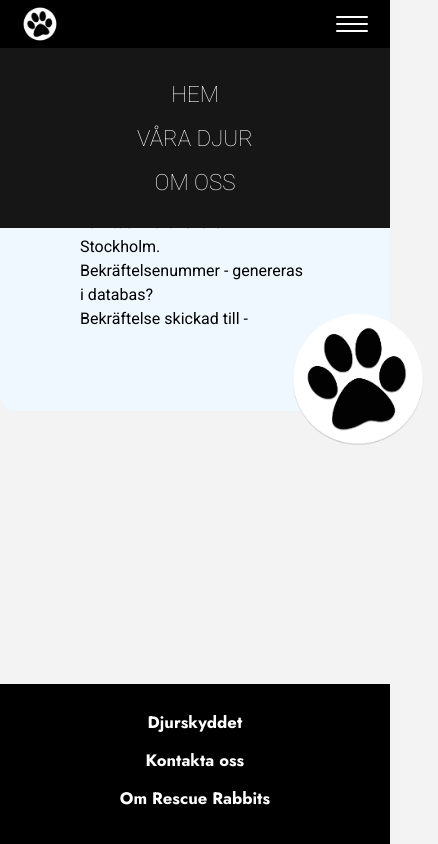
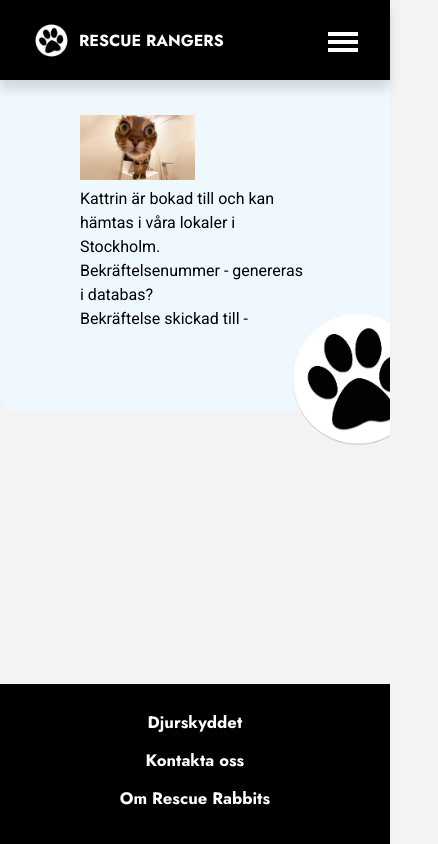
Before and after one commit to timand1/rescue-rabbits-magic-monkeys, a React (Vite) app: page /Confirmed in a window 390 px wide. Shown: the whole page, 438 px wide, since content can reach past the window. Built offline with nearby package versions, Linux system fonts and the light colour scheme.

Commit message:
Search, CSS, sass

```diff
--- a/src/App.scss
+++ b/src/App.scss
@@ -18,7 +18,8 @@ body {
 
 .App {
     height: 100vh;
-    width: 100vw;
+    width: 100%;
+    overflow-x: hidden;
     @include variables.flexContainer();
     justify-content: space-between;
 }
--- a/src/animals.json
+++ b/src/animals.json
@@ -14,7 +14,7 @@
             "booked": false
         },
         {
-            "name": "Katt-rin",
+            "name": "Kattrin",
             "image": "/cat1.jpg",
             "gender": "Hona",
             "age": "8",
@@ -49,11 +49,11 @@
             "date": "24/12-18",
             "about": "Upphittad på en lekpark i Göteborgs centrum. Okänd orsak.",
             "location": "Göteborg",
-            "diseases": "Rabies",
+            "diseases": "Rabies, tandproblem",
             "booked": true
         },
         {
-            "name": "Berit",
+            "name": "Kalle",
             "image": "/dog3.webp",
             "gender": "Hona",
             "age": "12",
@@ -66,7 +66,7 @@
             "booked": false
         },
         {
-            "name": "Berit",
+            "name": "Björn",
             "image": "/dog3.webp",
             "gender": "Hona",
             "age": "12",
--- a/src/components/Nav.tsx
+++ b/src/components/Nav.tsx
@@ -1,45 +1,65 @@
-import { useNavigate } from 'react-router-dom';
+import { useNavigate, NavLink } from 'react-router-dom';
 import logo from '../assets/LOGO.png'
 import { useState } from 'react';
 
-import '../styles/_nav.scss'
+import '../styles/_navNew.scss'
 
 export default function Nav() {
     const navigate = useNavigate();
-
-    const [showMenu, setShowMenu] = useState<boolean>(false)
-
+    const [menuOpen, setMenuOpen] = useState<boolean>(false);
 
     const handleMenu: () => void = () => {
-        setShowMenu(!showMenu);
+        setMenuOpen(!menuOpen);
 
     }
 
+    const changeUrl: () => void = () => {
+        setMenuOpen(false)
+    }
 
+    const handleHome: () => void = () => {
+        const root:any = document.querySelector('#root')
+        root.scrollIntoView({
+            behavior: 'smooth'
+          });
+    }
+   const scrollToAnimals: () => void = () => {
+    setTimeout(() => {
+        const divider:any = document.querySelector('#divider')
+        divider.scrollIntoView({
+            behavior: 'smooth'
+          });
+    }, 100);
+
+    }
+
+    const handleLogo: () => void = () => {
+        setMenuOpen(false)
+        navigate('/')
+        const root:any = document.querySelector('#root')
+        root.scrollIntoView({
+            behavior: 'smooth'
+          });
+    }
 
     return (
-        <div className='nav-container'>
-            <nav className='nav'>
-
-                <div className='nav-left'>
-                    <figure className='flex nav-logo' style={{ backgroundImage: `url(${logo})`}}></figure>
-                </div>
-                <div className='mobile-container'>
-                    <button className='mobile-menu-btn' onClick={handleMenu} >
-                        <figure className='menu-fig'></figure>
-                        <figure className='menu-fig'></figure>
-                        <figure className='menu-fig'></figure>
-                    </button>
-                </div>
-                {!showMenu &&
-                <div className='nav-right'>
-                    <button className='nav-btn' onClick={() => navigate('/')}>HEM</button>
-                    <div className='nav-fill'></div>
-                    <button className='nav-btn' onClick={() => scrollTo()}>VÅRA DJUR</button>
-                    <button className='nav-btn' onClick={() => navigate('/About')}>OM OSS</button>
-                </div>
-                }
+        <header>
+            <div className="logo-container">
+                <img className='logo' onClick={(handleLogo)} src={logo} alt="img" />
+                <h2>RESCUE RANGERS</h2>
+            </div>
+            <div className="menu-btn" onClick={handleMenu}>
+                <span className={menuOpen ? 'menu-btn--top' : ''}></span>
+                <span className={menuOpen ? 'menu-btn--mid' : ''}></span>
+                <span className={menuOpen ? 'menu-btn--bottom' : ''}></span>
+            </div>
+            <nav className={menuOpen ? 'nav open' : 'nav'}>
+                <ul className="link-container">
+                    <NavLink className="link" to="/" onClick={handleHome} >HEM</NavLink >
+                    <NavLink className="link" to="/" onClick={scrollToAnimals} >DJUREN</NavLink>
+                    <NavLink className="link" to="/about"  onClick={changeUrl} >OM OSS</NavLink>
+                </ul>
             </nav>
-        </div>
+        </header>
     )
 }
--- a/src/components/Search.tsx
+++ b/src/components/Search.tsx
@@ -13,13 +13,16 @@ export default function Search(props: SearchProps) {
 
     const handleSearch: (e:any) => void = (e:any) => {
         setSearchInput(e.target.value)
+        if(e.key === 'Enter' && searchInput.length >= 1) {
+            props.searchAnimals(searchInput)
+        }
     }
 
     return (
         <div className='search-container'>
             <div className='search'>
                 <input className='search-form' type="text" placeholder='Sök efter ras, ålder eller plats' onKeyUp={(e) => {handleSearch(e)}} />
-                <button className='search-btn' onClick={() => props.searchAnimals(searchInput)}>SÖK</button>
+                <button className='search-btn' onClick={(e) => props.searchAnimals(searchInput)}>SÖK</button>
             </div>
 
 
--- a/src/styles/_hero.scss
+++ b/src/styles/_hero.scss
@@ -11,6 +11,7 @@
     justify-content: space-between;
     flex-wrap: wrap;
     padding: 1.5em;
+    margin-top: 8em;
     margin-bottom: 1.5em;
     background-color: #e6e4e4;
     background-color: rgb(207, 207, 207);
@@ -46,7 +47,6 @@
 
 @media screen and (max-width: 786px) {
     .hero {
-        margin-top: 5rem;
         text-align: center;
         .hero-article {
             height: 100%;
--- a/src/styles/_nav.scss
+++ b/src/styles/_nav.scss
@@ -3,12 +3,10 @@
 @use "sass:color";
 
 .nav-container{
-    @include variables.flexContainer(row);
-    justify-content: center;
-    max-height: 5em;
+    // @include variables.flexContainer(row);
+    height: 5em;
     background-color: black;
     margin-bottom: 1.5em;
-    width: 100vw;
 }
 
 .nav-logo {
@@ -17,33 +15,33 @@
     min-width: 5em;
     @extend %bg-image;
 }
+
+// .nav-fill{
+//     @include variables.flexContainer(row);
+//     flex: 1;
+// }
 .nav{
-    width: 70vw;
-    display: flex;
+    @include variables.flexContainer(row);
+    @extend %app-size;
+    justify-content: space-between;
     align-items: center;
-    justify-content: center;
+    // min-width: 70vw;
 
 
 
 }
-// .nav-left{
-//     min-height: 5em;
-//     min-width: 5em;
-// }
+
+
+.nav-left, .nav-middle{
+    // @include variables.flexContainer(row);
+}
 .nav-right{
-    display: flex;
-    width: 100vw;
-    gap: 1rem;
+    @include variables.flexContainer(row);
+    gap: 2rem;
+    margin-left: auto;
 }
-
-.nav-fill{
-    display: flex;
-    flex: 2;
-}
-
 .nav-btn{
-
-    justify-content: center;
+    min-width: 5rem;
     align-items: center;
     @include variables.flexContainer(row);
     @include buttons.nav-btn();
@@ -58,77 +56,48 @@
     font-size: 1rem;
     transition: 1s all;
 }
-.mobile-container{
+@media only screen and (max-width: 786px) {
+    .search-form{
+        width: 9rem;
 
-
-   display: none;
-}
-.mobile-menu-btn{
-
-    @include variables.flexContainer();
-    justify-content: center;
-    align-items: center;
-    transition: .1s all;
-
-    background-color: black;
-    gap: 5px;
-    border: none;
-    cursor: pointer;
-
-}
-
-.menu-fig{
-    width: 2rem;
-    height: 2px;
-    background-color: white;
-    border-radius: 16px;
-}
+    }
 
 
 
+  }
+
 @media only screen and (max-width: 786px) {
-    .mobile-container{
-        margin-right: 1rem;
-        display: flex;
-        justify-content: center;
-        align-items: center;
+    .nav{
+        padding: 1em 0;
+        min-width: 100vw;
+    }
 
-     }
+    .nav-container{
+        background-color: rgb(0, 0, 0);
+        flex-wrap: wrap;
+    }
 
-     .nav-container{
-        width: 100vw;
-        position: fixed;
-        z-index: 1000;
-     }
-    .nav{
+    .nav-logo-container {
+        transform: scale(0%);
+    }
 
-        width: 100vw;
-        justify-content: space-between;
-        height: 3rem;
-
-
+    .nav-btn{
+        font-size: 1.3em;
     }
-   .nav-fill{
-    display: none;
-   }
-    .nav-logo{
-        transform: scale(50%);
-
+    .nav-left{
+        transform: scale(0%);
+        width: 0px;
+        margin-left: 1em;
     }
     .nav-right{
-
-        background-color: rgb(22, 22, 22);
-        flex-direction: column;
-        position: absolute;
-        top: 3rem;
-        left: 0;
-        padding: 2rem;
-        z-index: 1000;
-
+        gap: 1rem;
+        margin-right: 1em;
     }
-
-    .search-form{
-        width: 9rem;
+    .nav-logo {
+        display: none;
+    }
+    .nav-btn {
+        font-size: 1em;
     }
 
   }
--- /dev/null
+++ b/src/styles/_navNew.scss
@@ -0,0 +1,141 @@
+@use 'variables';
+
+header {
+    @include variables.flexContainer(row);
+    justify-content: space-between;
+    align-items: center;
+    position: fixed;
+    top: 0;
+    left: 0;
+    width: 100%;
+    min-height: 80px;
+    background-color: #000;
+    z-index: 10;
+    box-shadow: 0px 9px 10px rgba(0, 0, 0, 0.13);
+    .logo-container {
+        @include variables.flexContainer(row);
+        align-items: center;
+        gap: 2em;
+        color:rgb(255, 255, 255);
+        .logo {
+            max-width: 10vw;
+            max-height: 5vh;
+            margin-left: 2em;
+            cursor: pointer;
+        }
+    }
+    .menu-btn {
+        display: none;
+    }
+    .nav {
+        position: fixed;
+        width: 100%;
+        background: transparent;
+        transform: translateX(0);
+        .link-container {
+            list-style: none;
+            display: flex;
+            justify-content: flex-end;
+            gap: 4em;
+            margin-right: 2em;
+            .link {
+                font-size: 1.2rem;
+                position: relative;
+                color: #FFFFFF;
+                text-decoration: none;
+                &:hover::after {
+                    opacity: 1;
+                }
+                &::after {
+                    content: "";
+                    position: absolute;
+                    bottom: -0.4em;
+                    left: 0px;
+                    width: 100%;
+                    height: 8px;
+                    opacity: 0;
+                    background: rgb(24, 92, 28);
+                    transition: all 300ms ease-in-out;
+                }
+            }
+        }
+
+    }
+}
+
+
+
+
+
+@media screen and (max-width: 786px) {
+    ::-webkit-scrollbar {
+        width: 10px;
+    }
+
+    ::-webkit-scrollbar-track {
+        background: #f1f1f1;
+    }
+
+    ::-webkit-scrollbar-thumb {
+        background: #888;
+    }
+
+    ::-webkit-scrollbar-thumb:hover {
+        background: #555;
+    }
+    header {
+        .logo-container {
+            gap: 0.5em;
+            h2 {
+                font-size: 1em;
+            }
+        }
+        .menu-btn {
+            position: fixed;
+            display: block;
+            top: 2rem;
+            right: 2rem;
+            border: none;
+            background-color: transparent;
+            z-index: 9999;
+            height: 20px;
+            width: 30px;
+            display: flex;
+            flex-direction: column;
+            justify-content: space-between;
+            span {
+                width: 30px;
+                height: 4px;
+                background: rgb(255, 255, 255);
+                transition: 300ms ease-in-out;
+                transform-origin: top left;
+            }
+            .menu-btn--mid {
+                opacity: 0;
+            }
+            .menu-btn--top {
+                transform: rotateZ(45deg);
+            }
+            .menu-btn--bottom {
+                transform: rotateZ(-45deg);
+            }
+        }
+        .nav {
+            background: rgba(47, 79, 79, 0.98);
+            inset: 0 0 0 30%;
+            @include variables.flexContainer();
+            justify-content: center;
+            z-index: 100;
+            transform: translateX(100%);
+            transition: 300ms ease-in-out;
+            .link-container {
+                margin: 1rem 5rem;
+                flex-direction: column;
+            }
+        }
+        .open {
+            transform: translateX(0);
+        }
+
+    }
+}
--- a/src/views/AnimalList.tsx
+++ b/src/views/AnimalList.tsx
@@ -16,25 +16,70 @@ function AnimalList(props: AnimalListProps) {
     const singleAnimal = props.animals.map((animal, index) => <DisplayAnimal setUser={props.setUser} animal={animal} key={index} setChosenAnimal={props.setChosenAnimal} />)
 
     const searchAnimals: (searchParam: any) => void = (searchParam: any) => {
+        if(searchParam.length > 1) {
         const arrCopy = animalList.animals
         searchParam = searchParam[0].toUpperCase() + searchParam.slice(1)
+
         if(searchParam.includes(' år')) {
            const index = searchParam.indexOf(' ')
            searchParam = searchParam.substring(0, index)
+
         } else if(searchParam.includes('år')) {
             const index = searchParam.indexOf('å')
             searchParam = searchParam.substring(0, index)
         }
 
-        const testArr:Animal | any = []
+        const searchArr:Animal | any = []
+        // arrCopy.forEach(animal => {
+        //     Object.values(animal).forEach(animalInfo => {
+        //          if(animalInfo.toString().includes(',')) {
+        //             const splitInfo: Array<string> = animalInfo.toString().split(',');
+        //             splitInfo.forEach(infoString => {
+        //                 console.log(infoString)
+        //                 if(Object.values(animal).includes(infoString)) {
+        //                     searchArr.push(animal)
+        //                 }
+        //             })
+        //         }
+        //     })
+        //     if(Object.values(animal).includes(searchParam)) {
+        //         searchArr.push(animal)
+        //     }
+        // })
+
         arrCopy.forEach(animal => {
-            if(Object.values(animal).includes(searchParam)) {
-                testArr.push(animal)
-            }
+            Object.values(animal).forEach(animalInfo => {
+                if(typeof animalInfo === 'string') {
+                    if(animalInfo.includes(',')) {
+                        const splitInfo = animalInfo.split(',')
+                        splitInfo.forEach(singleInfo => {
+
+                            if(singleInfo.includes(' ')) {
+                                const searching = singleInfo.slice(1).search((new RegExp(searchParam, "i")))
+
+                                if(searching == 0) {
+                                    searchArr.push(animal)
+                                }
+                            }
+                        })
+                    }
+                    const searching:number = animalInfo.search((new RegExp(searchParam, "i")));
+                    if(searching == 0) {
+                        searchArr.push(animal)
+
+
+                    }
+                }
+
+            })
+
         })
+        const filteredSearch:Array<Animal> = searchArr.filter(
+            (search : any, index: any, searches: any) =>
+            searches.findIndex((b:any) => b.name === search.name) === index);
 
-        props.setAnimals(testArr)
-
+        props.setAnimals(filteredSearch)
+    }
 
 
     }
--- a/src/views/Home.tsx
+++ b/src/views/Home.tsx
@@ -3,7 +3,7 @@ import '../App.scss';
 import '../styles/Home.scss';
 import Hero from '../components/Hero';
 import { Animal } from '../models/animal'
-import { useState } from 'react';
+
 interface HomeProps {
   animals: Animal[];
   setAnimals: any;
```
